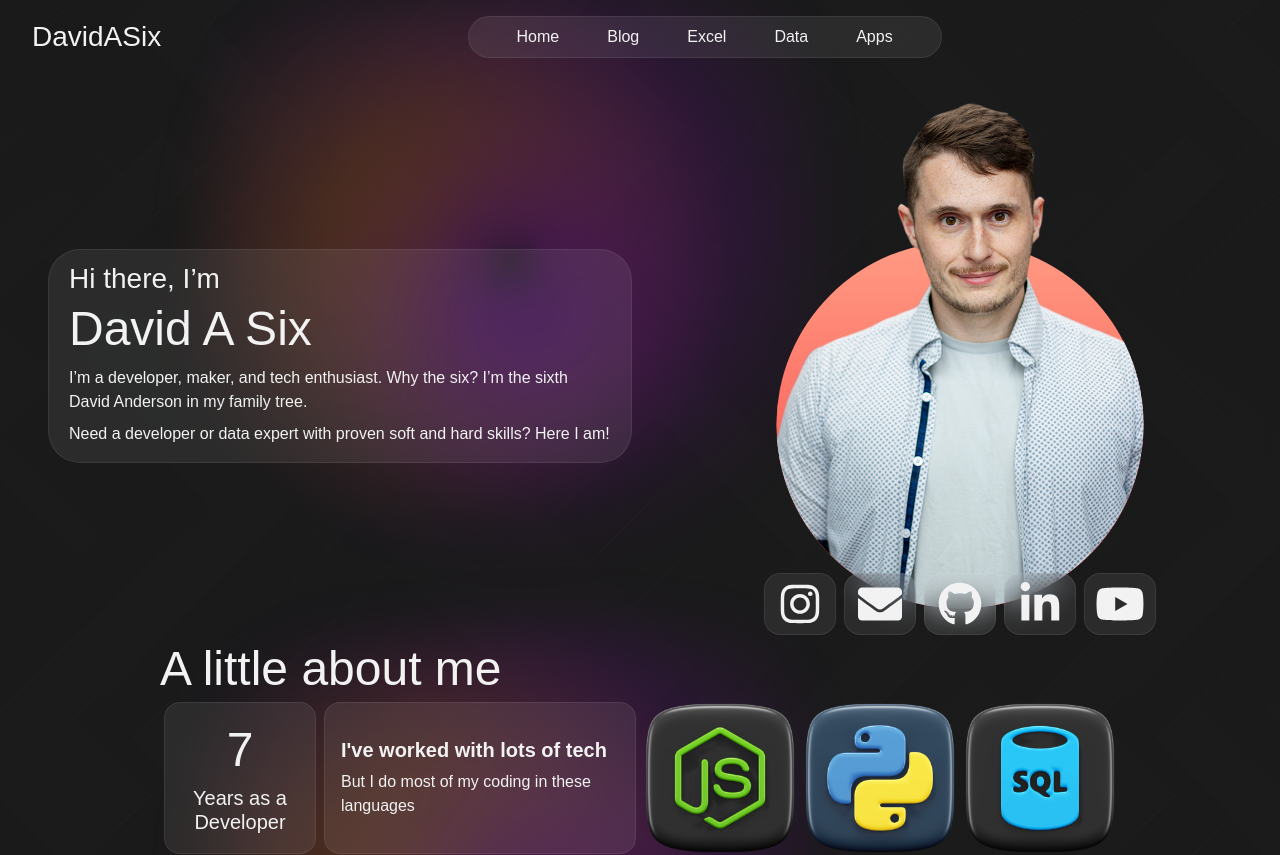
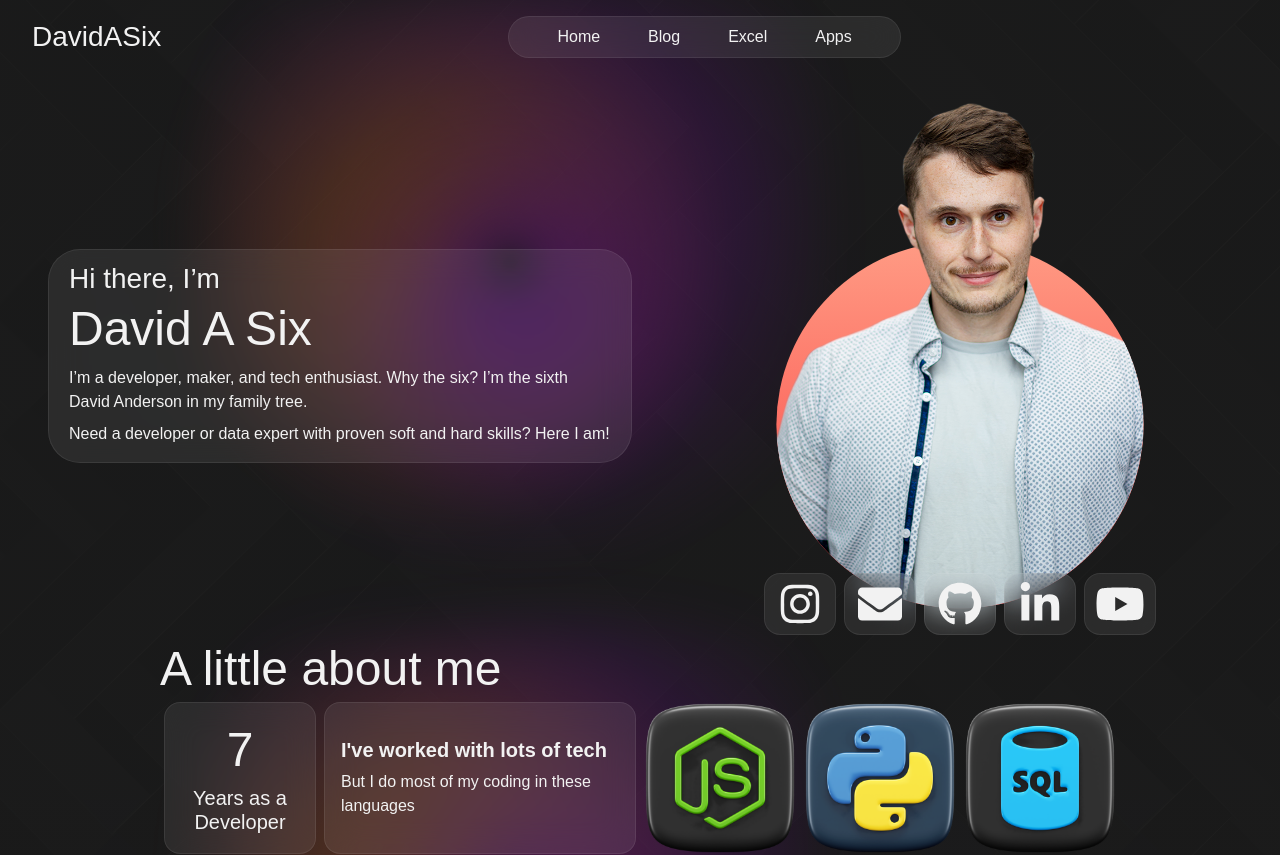
Before and after one commit to DavidASix/davidasix.com, a Next.js app in the folder site/: page / in a window 1280 px wide. Shown: the top 855 px of the page. Built offline with nearby package versions, Linux system fonts and the light colour scheme; a web font is replaced by a local one.

Commit message:
Removed some header items

```diff
--- a/site/src/components/Navigation/index.js
+++ b/site/src/components/Navigation/index.js
@@ -3,7 +3,7 @@ const links = [
   {title: 'Home', url: '/'},
   {title: 'Blog', url: '/blog'},
   {title: 'Excel', url: '/excel'},
-  {title: 'Data', url: '/data'},
+  //{title: 'Projects', url: '/projects'},
   {title: 'Apps', url: '/mobile-apps'},
   //{title: 'Web', url: 'web-dev'},
 ]
```
